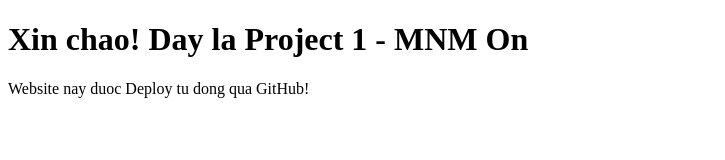
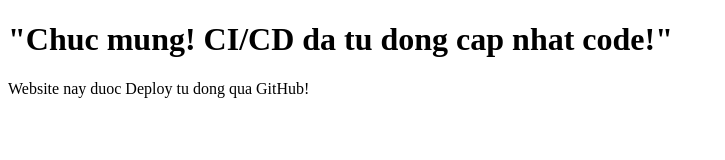
Before and after one commit to FoeniX-WD/MNM-On, a plain HTML site: page index.html in a window 1280 px wide. Shown: the whole page, without its empty margins (0-725 px from the left). Drawn offline with Linux system fonts and the light colour scheme.

Commit message:
Test auto deploy Netlify

```diff
--- a/index.html
+++ b/index.html
@@ -4,7 +4,7 @@
     <title>Bai tap MNM On</title>
 </head>
 <body>
-    <h1>Xin chao! Day la Project 1 - MNM On</h1>
+    <h1>"Chuc mung! CI/CD da tu dong cap nhat code!"</h1>
     <p>Website nay duoc Deploy tu dong qua GitHub!</p>
 </body>
 </html>
```
